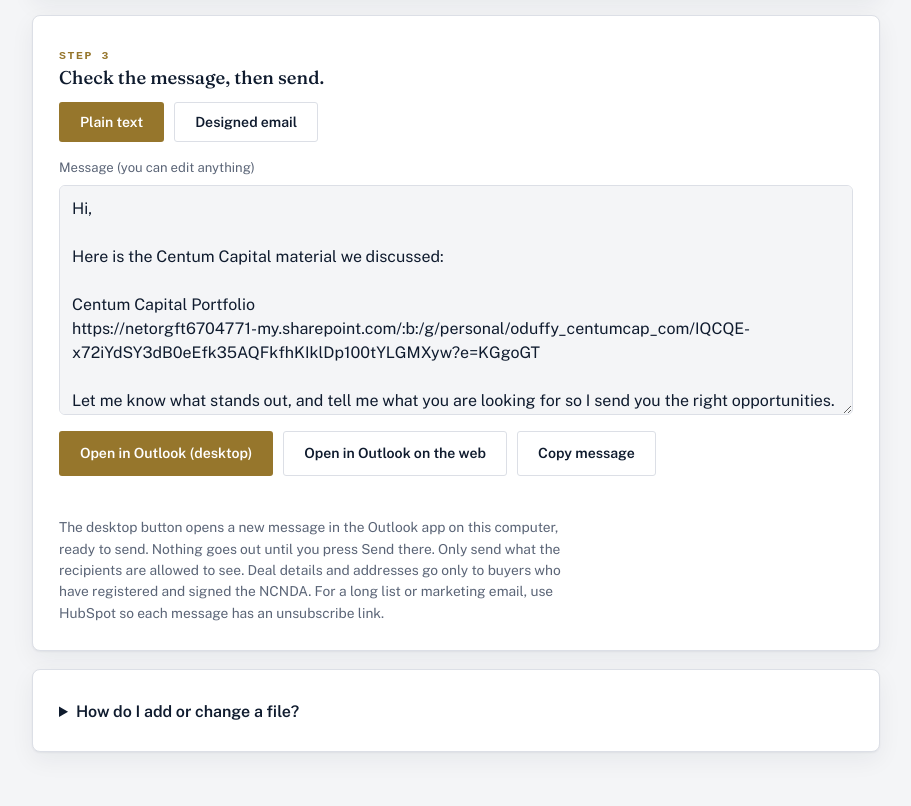
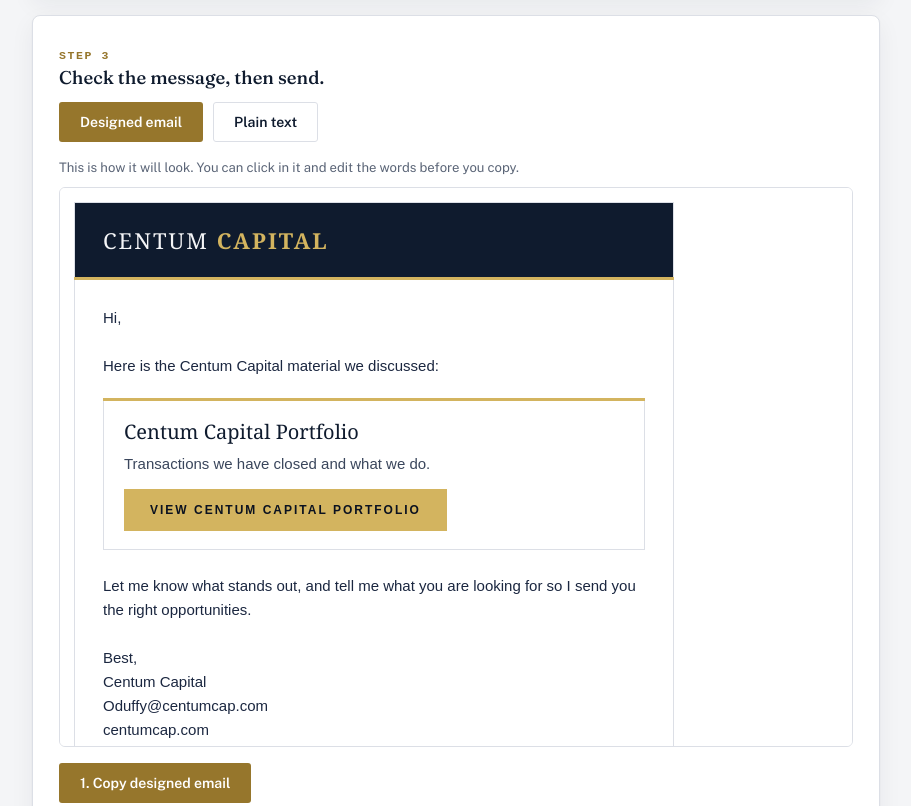
Before and after one commit to otisduffy-bit/centumcap-site, a plain HTML site: page send.html in a window 1280 px wide. Shown: the part 777-1583 px from the top of the page, without its empty margins (184-1095 px from the left). Drawn offline with nearby package versions, Linux system fonts and the light colour scheme.

Commit message:
Add files via upload

```diff
--- a/send.html
+++ b/send.html
@@ -113,8 +113,8 @@
       <span class="send-step">Step 3</span>
       <h2>Check the message, then send.</h2>
       <div class="send-modes">
-        <button type="button" class="btn btn-gold" id="style-plain" aria-pressed="true">Plain text</button>
-        <button type="button" class="btn btn-line" id="style-rich" aria-pressed="false">Designed email</button>
+        <button type="button" class="btn btn-gold" id="style-rich" aria-pressed="true">Designed email</button>
+        <button type="button" class="btn btn-line" id="style-plain" aria-pressed="false">Plain text</button>
       </div>
       <div id="plain-box" class="send-field"><label for="msg">Message (you can edit anything)</label><textarea id="msg"></textarea></div>
       <div id="rich-box" hidden>
@@ -214,7 +214,7 @@
     if (!chosen.length) { t += "[Choose a file above and the links appear here.]\n\n"; }
     else {
       t += chosen.length > 1 ? "Here are the Centum Capital materials we discussed:\n\n" : "Here is the Centum Capital material we discussed:\n\n";
-      chosen.forEach(function (f) { t += f.title + "\n" + f.url + "\n\n"; });
+      chosen.forEach(function (f) { t += f.title + "\n" + (f.teaser || f.note ? (f.teaser || f.note) + "\n" : "") + "Open it here: " + f.url + "\n\n"; });
     }
     t += "Let me know what stands out, and tell me what you are looking for so I send you the right opportunities.\n\n";
     t += "Best,\n" + (L.signature || "Centum Capital");
@@ -253,7 +253,7 @@
       if (f.image) { h += '<tr><td style="padding:0;"><a href="' + esc(f.url) + '"><img src="' + esc(abs(f.image)) + '" alt="' + esc(f.title) + '" width="542" style="display:block;width:100%;max-width:542px;height:auto;border:0;"></a></td></tr>'; }
       h += '<tr><td style="padding:18px 20px;border-top:' + (f.image ? '3px solid #D3B45F' : '3px solid #D3B45F') + ';">' +
         '<div style="' + G + 'font-size:20px;line-height:1.25;color:#0F1B2E;">' + esc(f.title) + '</div>' +
-        (f.note ? '<div style="' + F + 'font-size:14px;line-height:1.5;color:#5B6577;padding-top:6px;">' + esc(f.note) + '</div>' : '') +
+        ((f.teaser || f.note) ? '<div style="' + F + 'font-size:15px;line-height:1.55;color:#3A465C;padding-top:8px;">' + esc(f.teaser || f.note).replace(/\n/g, "<br>") + '</div>' : '') +
         '<div style="padding-top:14px;"><a href="' + esc(f.url) + '" style="display:inline-block;padding:12px 26px;background:#D3B45F;color:#0B1220;' + F + 'font-size:12px;font-weight:bold;letter-spacing:2px;text-transform:uppercase;text-decoration:none;">View ' + esc(f.title) + '</a></div>' +
         '</td></tr></table></td></tr>';
     });
@@ -359,7 +359,7 @@
   document.getElementById("copy-msg-many").addEventListener("click", function () { copy(msgEl.value, "Message copied."); });
   document.getElementById("copy-emails").addEventListener("click", function () { copy(emails.join("; "), emails.length + " addresses copied."); });
 
-  build();
+  setStyle("rich");
 })();
 </script>
 </body>
```
